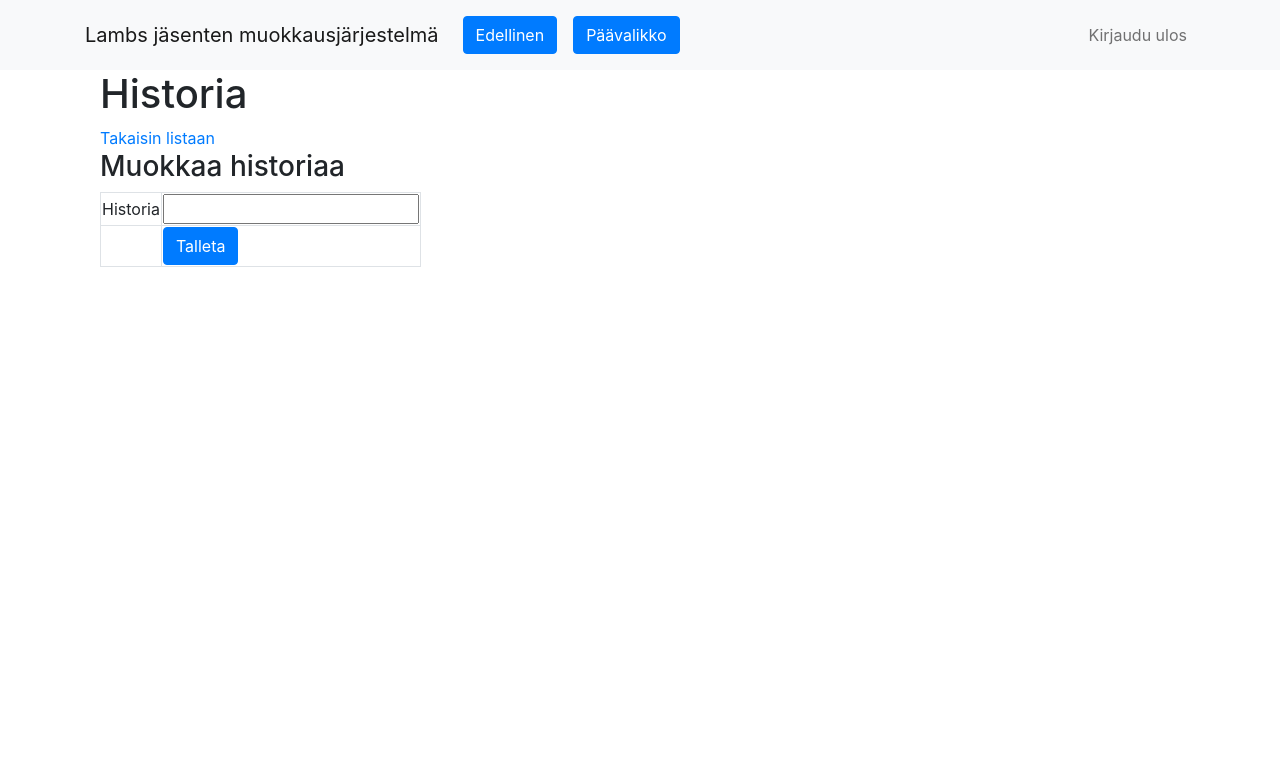
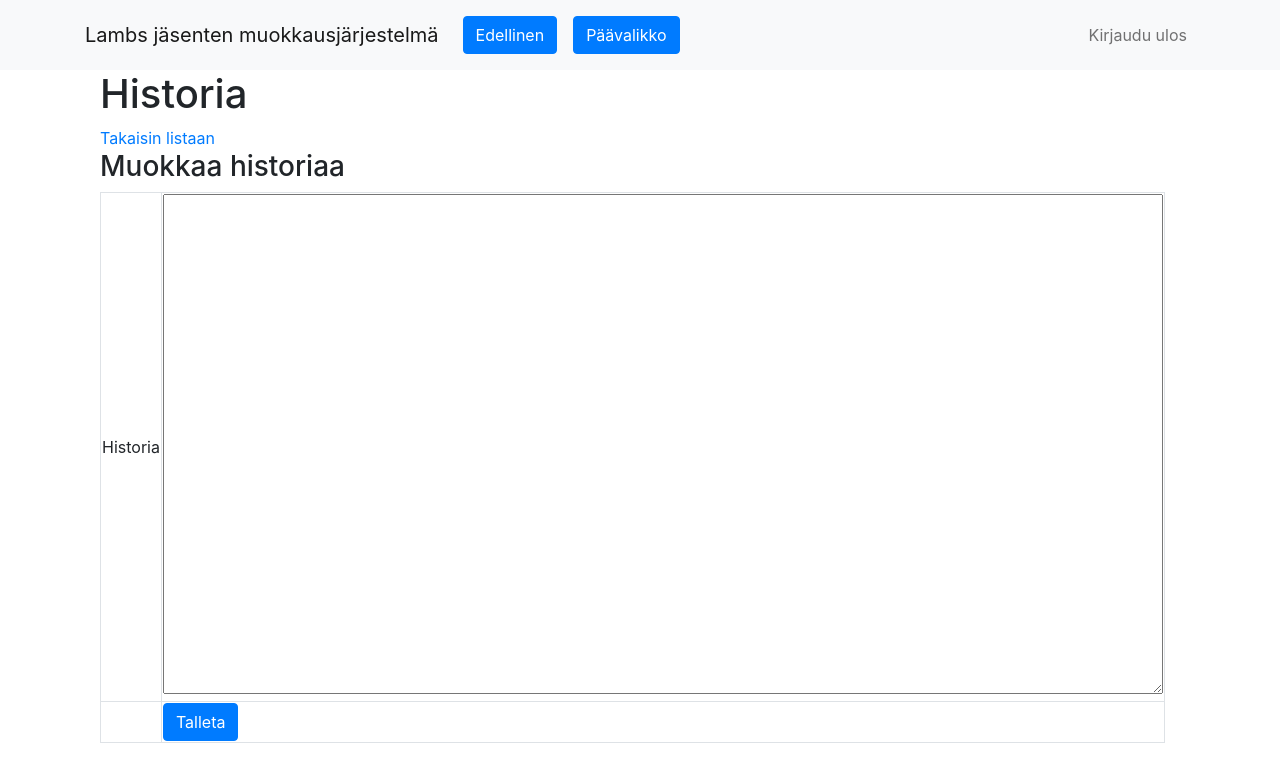
Before and after one commit to Fullstackteh/Lambs, a PHP site: page /backend/muokkaaHistoria.php?Id=1 in a window 1280 px wide. Shown: the top 782 px of the page. Run offline with PHP 8.4, Linux system fonts and the light colour scheme; data that the repository does not hold is empty.

Commit message:
Add files via upload

```diff
--- a/lambs projekti/backend/muokkaaHistoria.php
+++ b/lambs projekti/backend/muokkaaHistoria.php
@@ -26,7 +26,8 @@
 
                 <tr>
                     <td>Historia</td>
-                    <td><input type="text" name="historia" required value="<?php echo ($rivi['historia']); ?>"> </td>
+                    <td><textarea name="historia" style="width: 1000px; height: 500px;" required><?php echo ($rivi['historia']); ?></textarea></td>
+
                 </tr>
 
 
```
